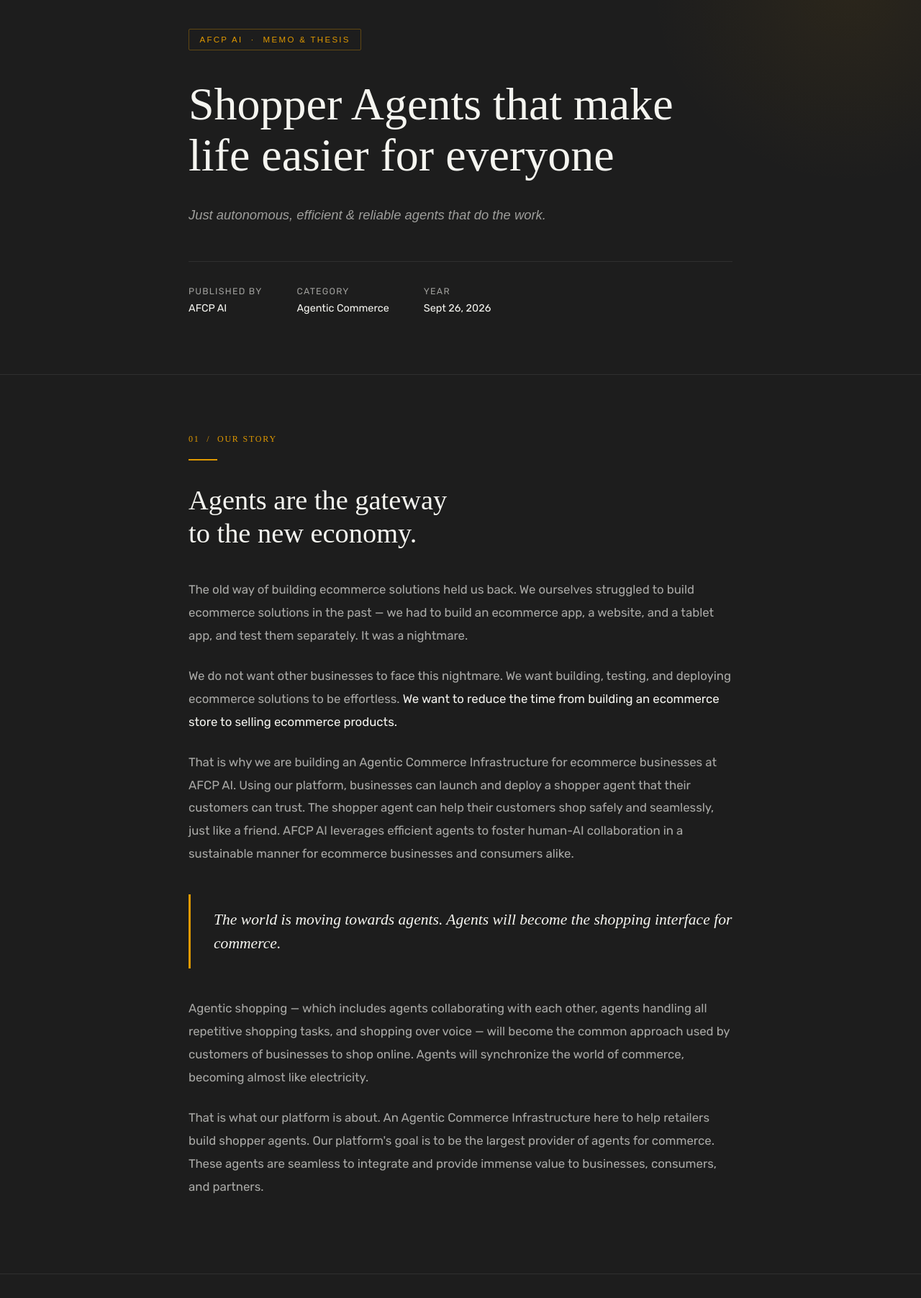
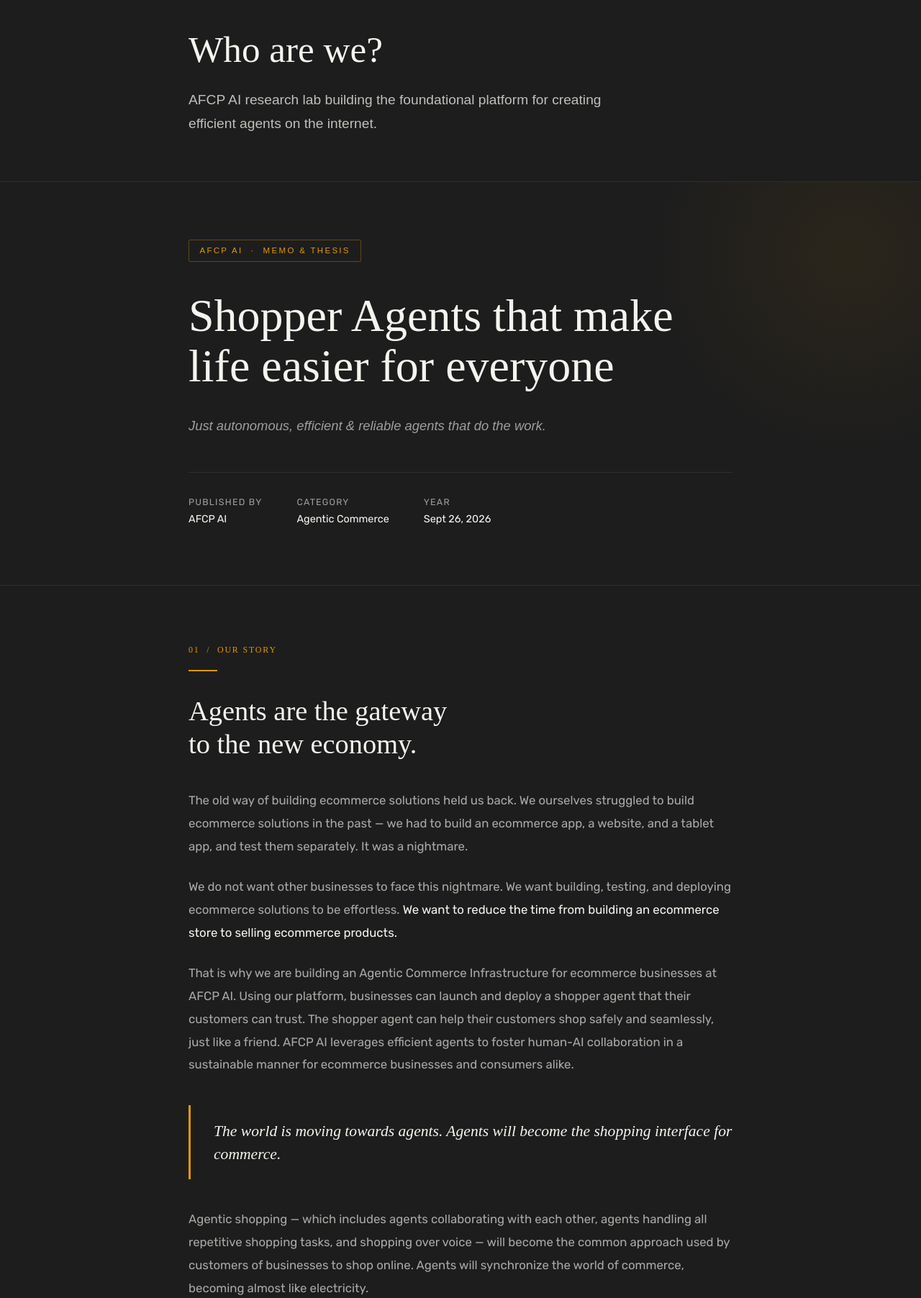
Before and after one commit to ajlewis90/AFCPLandingPage, a Django app: page /our-thesis/ in a window 1280 px wide. Shown: the part 120-1924 px from the top of the page at 72% size. Run offline with Django 4.2, Linux system fonts and the light colour scheme; some libraries are stand-ins or nearby versions; some web fonts are replaced.

Commit message:
Added 'who we are' under thesis. Need to modify and arrange css

```diff
--- a/landing_page/templates/our_thesis.html
+++ b/landing_page/templates/our_thesis.html
@@ -561,10 +561,51 @@
             .thesis-join { padding: 3rem 1.5rem; }
             .thesis-meta { gap: 1.5rem; }
         }
+        /* ── Who are we? (top-of-page intro) ── */
+        .who-are-we {
+            background-color: #1d1d1d;
+            padding: 10rem 0 4rem;
+            border-bottom: 1px solid rgba(255,255,255,0.08);
+        }
+
+        .who-are-we-heading {
+            font-family: 'DM Serif Display', serif;
+            font-size: clamp(2.2rem, 4vw, 3.4rem);
+            font-weight: 400;
+            line-height: 1.15;
+            color: #f5f5f0 !important;
+            margin: 0 0 1.5rem;
+        }
+
+        .who-are-we-text {
+            font-family: 'DM Sans', sans-serif;
+            font-size: 1.2rem;
+            font-weight: 300;
+            line-height: 1.7;
+            color: rgba(245,245,240,0.75) !important;
+            max-width: 640px;
+            margin: 0;
+        }
+
+        /* Nav clearance now lives on .who-are-we, so the hero after it needs less */
+        .who-are-we + .thesis-hero { padding-top: 5rem; }
+
+        @media (max-width: 768px) {
+            .who-are-we { padding: 8rem 0 3rem; }
+            .who-are-we + .thesis-hero { padding-top: 3rem; }
+        }
     </style>
 </head>
 <body>
     {% include 'landing_page_navigation.html' %}
+
+    <!-- ── Who are we? ── -->
+    <section class="who-are-we">
+        <div class="thesis-container">
+            <h2 class="who-are-we-heading">Who are we?</h2>
+            <p class="who-are-we-text">AFCP AI research lab building the foundational platform for creating efficient agents on the internet.</p>
+        </div>
+    </section>
 
     <!-- ── Hero ── -->
     <section class="thesis-hero">
```
